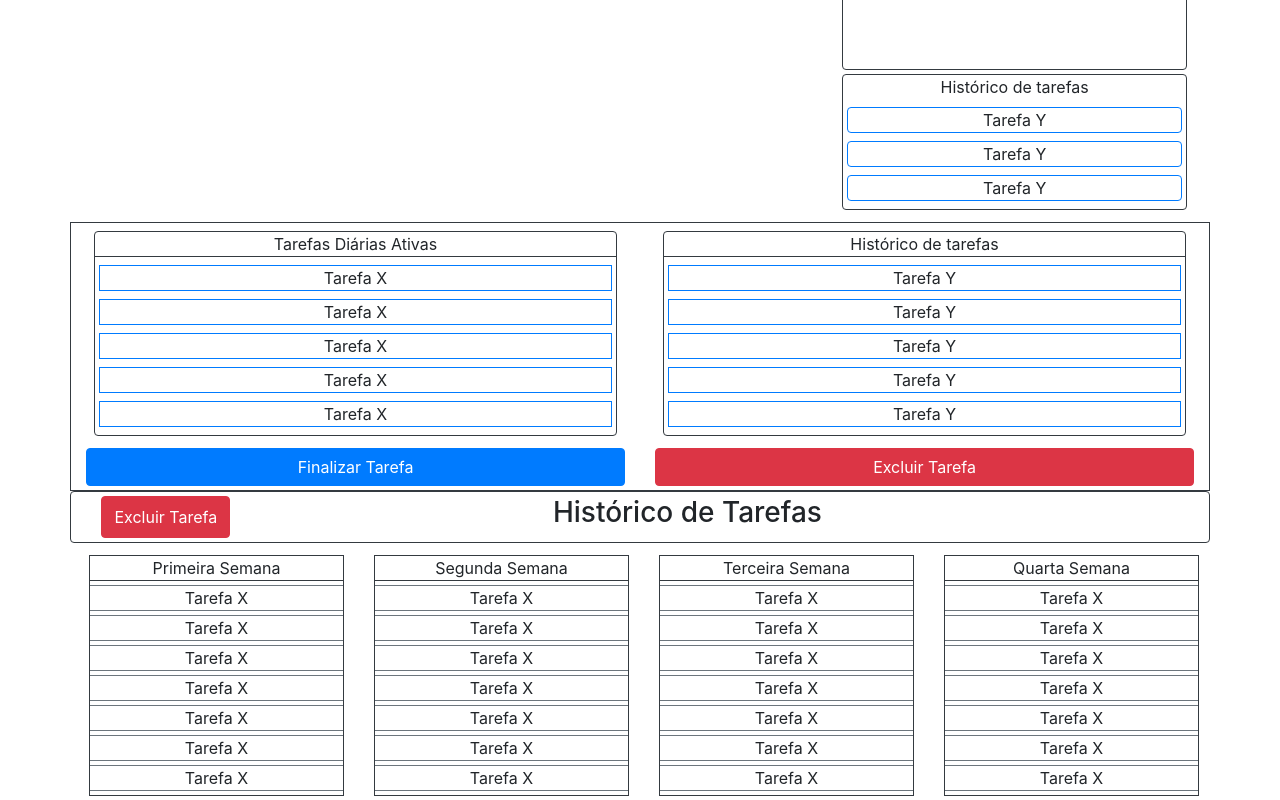
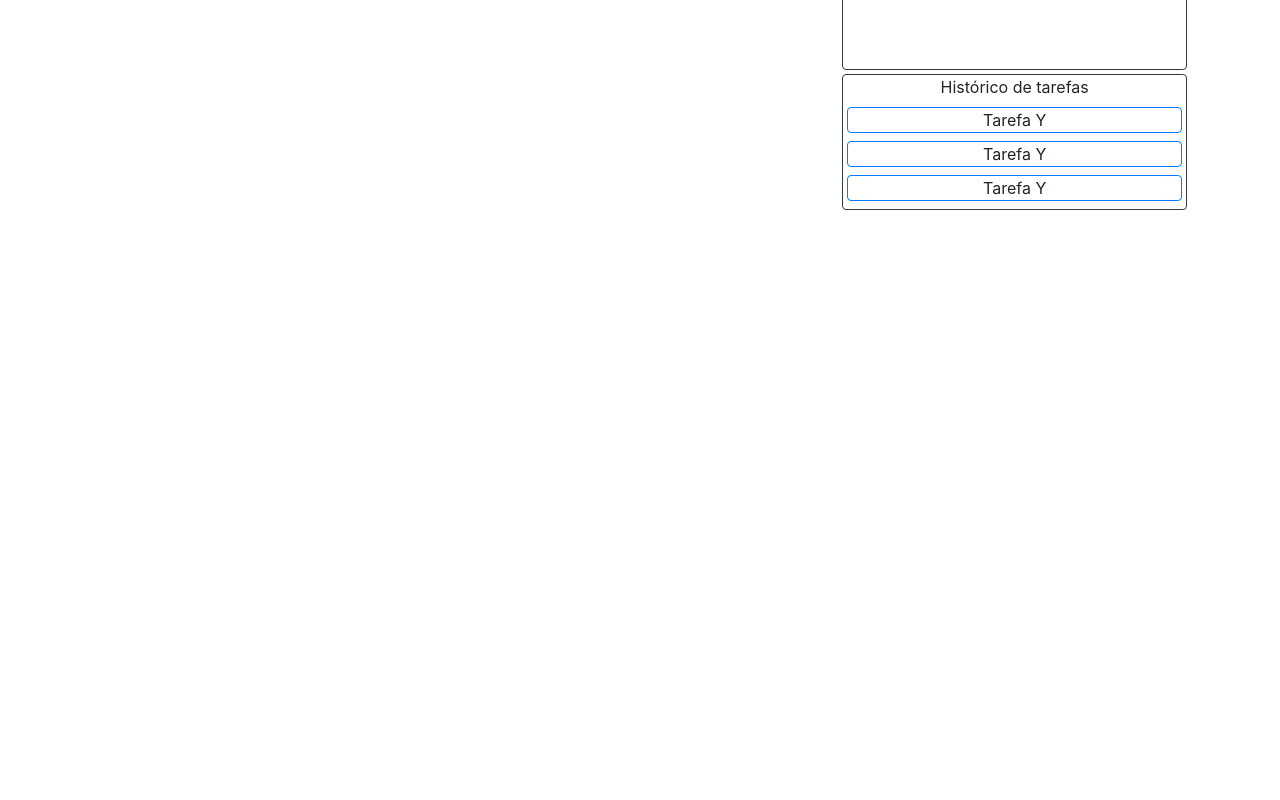
Before and after one commit to Rafael0125/appControleTarefas, an Angular app in the folder appControleTarefas/: page / in a window 1280 px wide. Shown: the part 278-1078 px from the top of the page. After the commit the page ends 800 px from the top, so only its background shows below. Built offline with nearby package versions, Linux system fonts and the light colour scheme.

Commit message:
Update app.component.html

```diff
--- a/appControleTarefas/src/app/app.component.html
+++ b/appControleTarefas/src/app/app.component.html
@@ -1,4 +1,2 @@
 <app-menu></app-menu>
 <app-tela-principal></app-tela-principal>
-<app-lista-tarefas></app-lista-tarefas>
-<app-historico-tarefas></app-historico-tarefas>
```
